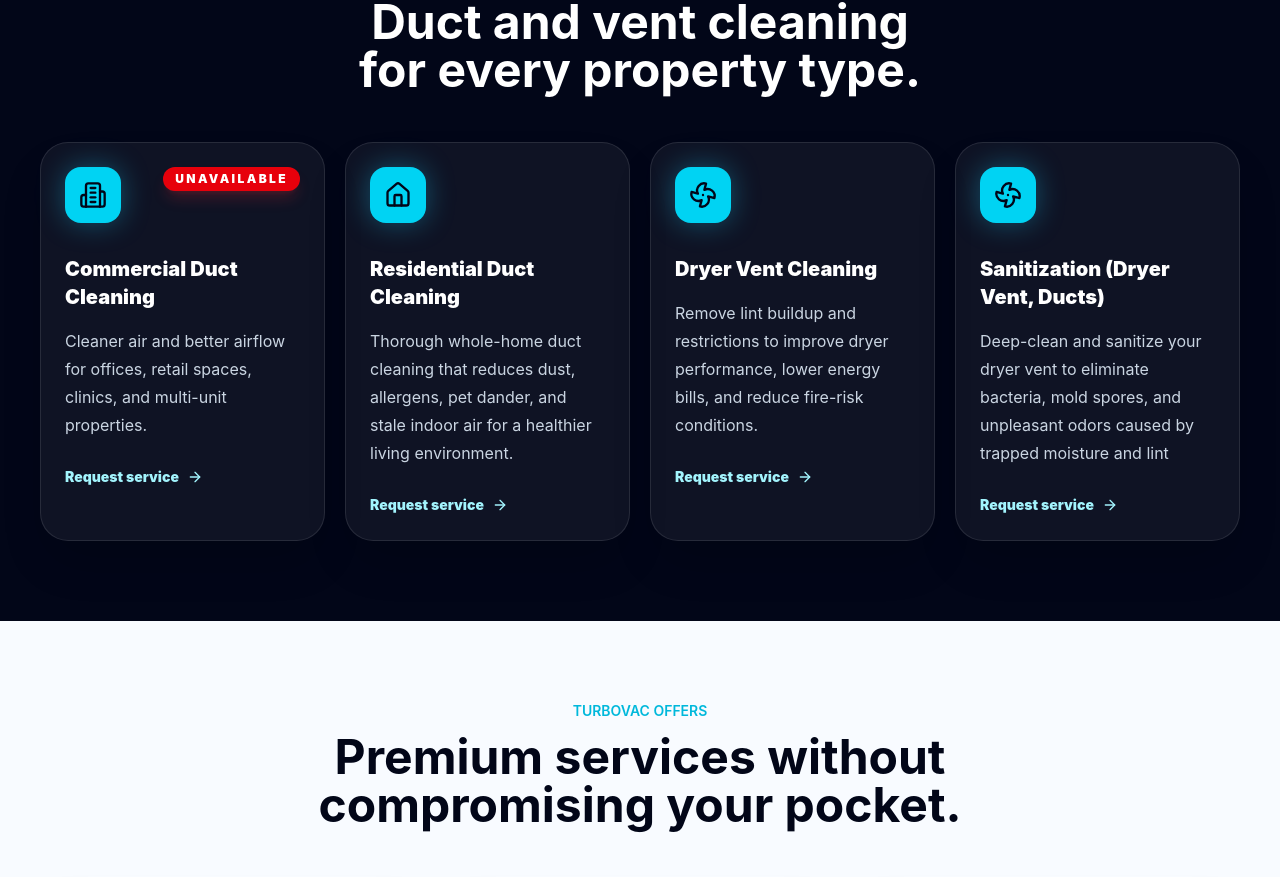
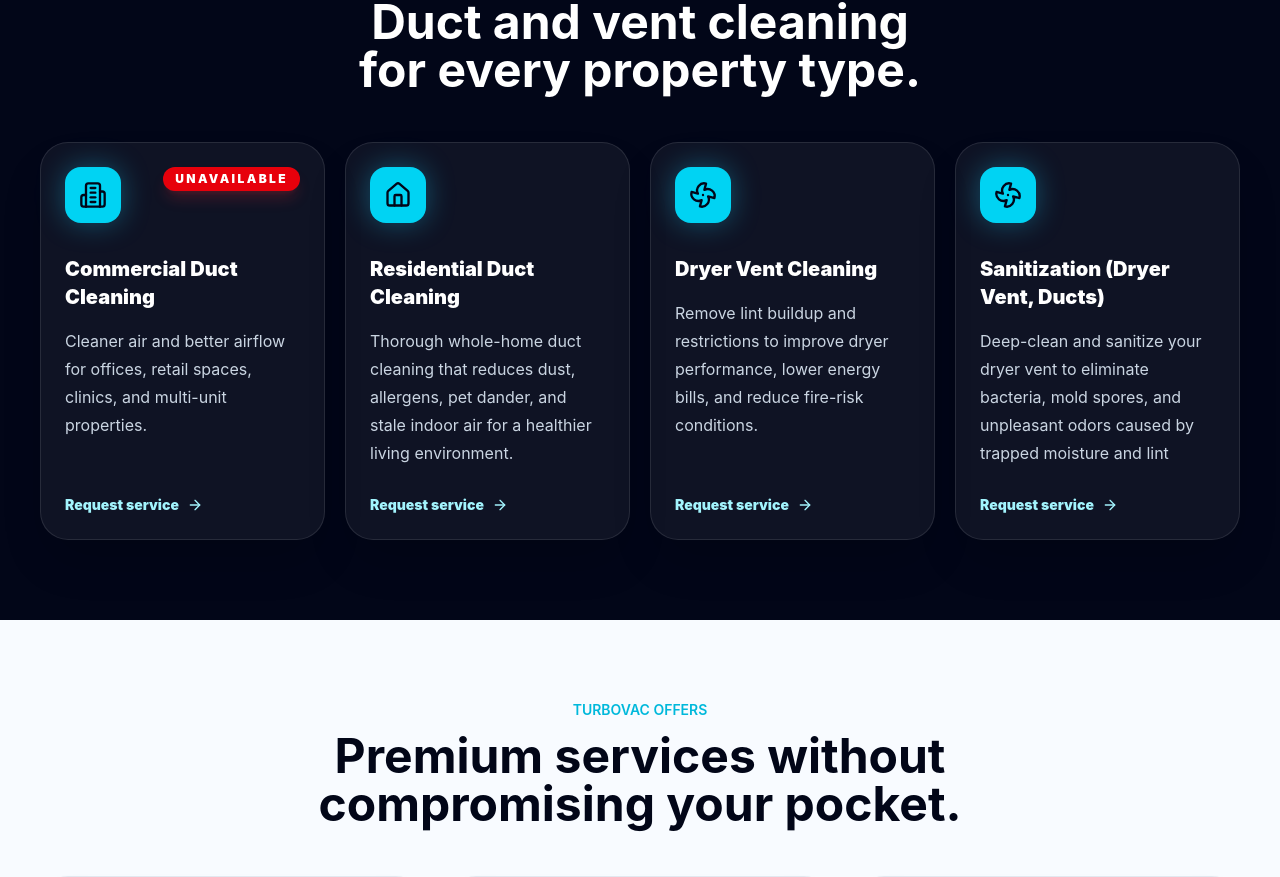
Before and after one commit to kartikgulati/turbovac, a Next.js app: page / in a window 1280 px wide. Shown: the part 1734-2611 px from the top of the page. Built offline with nearby package versions, Linux system fonts and the light colour scheme.

Commit message:
button positioning in the services section

```diff
--- a/components/sections/services.tsx
+++ b/components/sections/services.tsx
@@ -16,7 +16,7 @@ export function Services() {
             <Reveal key={service.title} delay={index * 0.06}>
               <motion.article
                 whileHover={{ y: -8, scale: 1.01 }}
-                className="group relative h-full rounded-[1.75rem] border border-white/10 bg-white/[0.055] p-6 shadow-2xl shadow-black/20 transition hover:border-cyan-300/50"
+                className="group relative flex h-full flex-col rounded-[1.75rem] border border-white/10 bg-white/[0.055] p-6 shadow-2xl shadow-black/20 transition hover:border-cyan-300/50"
               >
                 {service.unavailable ? (
                   <span className="absolute right-6 top-6 rounded-full bg-red-600 px-3 py-1 text-xs font-black uppercase tracking-[0.2em] text-white shadow-lg shadow-red-500/20">
@@ -28,7 +28,7 @@ export function Services() {
                 </div>
                 <h3 className="text-xl font-black">{service.title}</h3>
                 <p className="mt-4 min-h-24 leading-7 text-slate-300">{service.copy}</p>
-                <a href="#quote" className="mt-7 inline-flex items-center gap-2 text-sm font-black text-cyan-200">
+                <a href="#quote" className="mt-auto inline-flex items-center gap-2 pt-7 text-sm font-black text-cyan-200">
                   Request service <ArrowRight className="h-4 w-4 transition group-hover:translate-x-1" />
                 </a>
               </motion.article>
```
